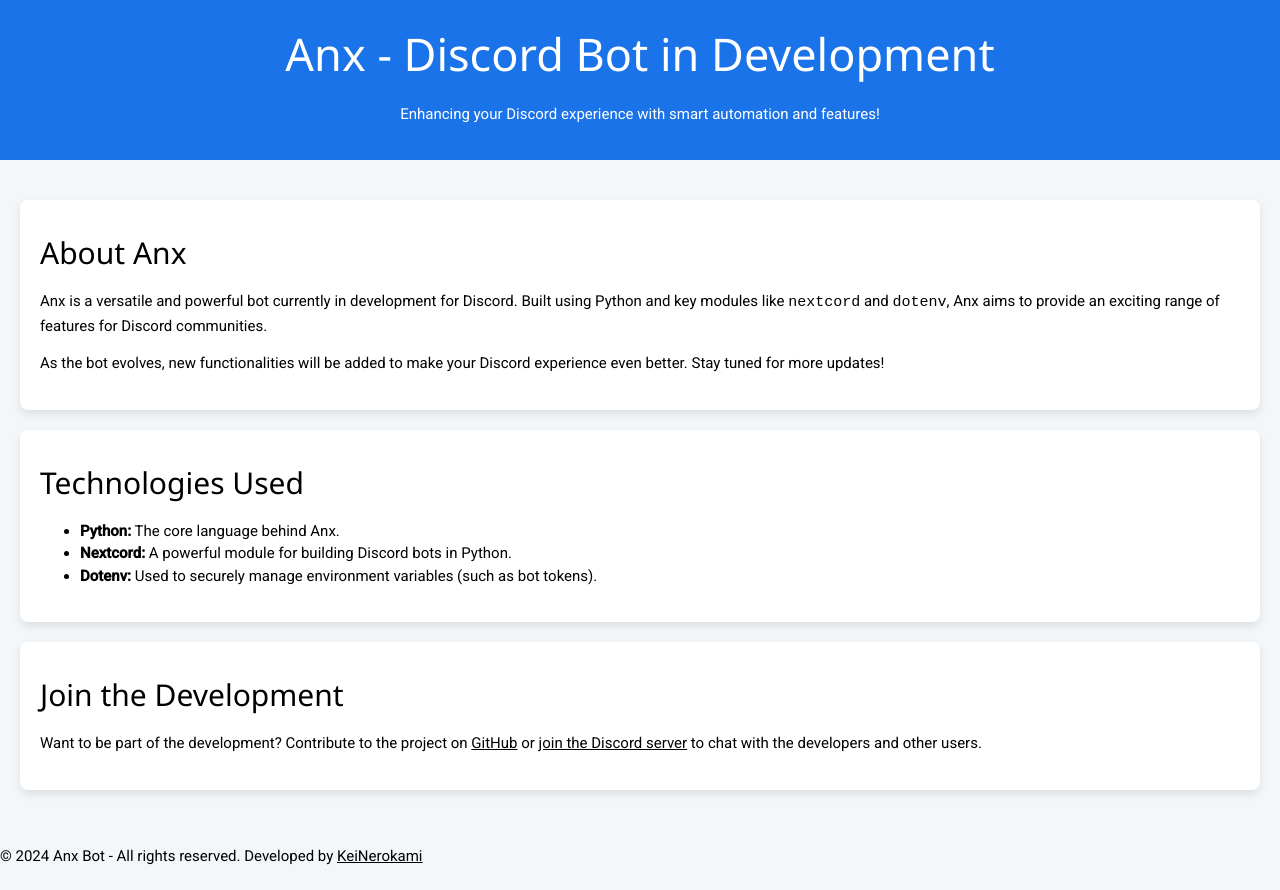
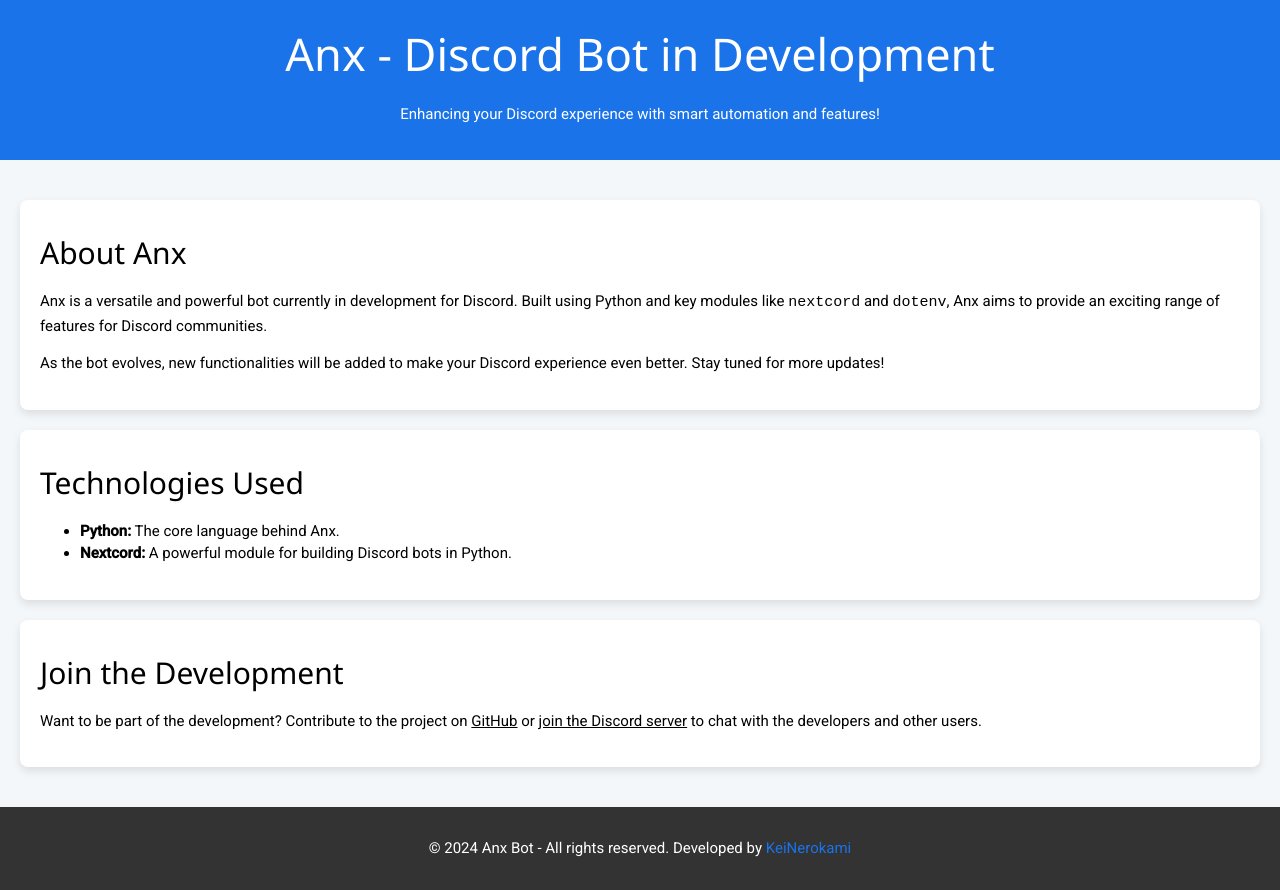
Before and after one commit to KeiNerokami/ANX-dic, a plain HTML site: page page/index.html in a window 1280 px wide. Drawn offline with nearby package versions, Linux system fonts and the light colour scheme.

Commit message:
Update index.html
updated

```diff
--- a/page/index.html
+++ b/page/index.html
@@ -49,22 +49,22 @@
             padding: 20px;
         }
 
-        footer {
+        .bot {
             background-color: #333;
             color: white;
             text-align: center;
             padding: 15px 0;
-            position: fixed;
+            position: static;
             width: 100%;
             bottom: 0;
         }
 
-        footer a {
+        .bot a {
             color: #1a73e8;
             text-decoration: none;
         }
 
-        footer a:hover {
+        .bot a:hover {
             text-decoration: underline;
         }
     </style>
@@ -88,7 +88,6 @@
             <ul>
                 <li><strong>Python:</strong> The core language behind Anx.</li>
                 <li><strong>Nextcord:</strong> A powerful module for building Discord bots in Python.</li>
-                <li><strong>Dotenv:</strong> Used to securely manage environment variables (such as bot tokens).</li>
             </ul>
         </section>
 
@@ -99,7 +98,7 @@
     </main>
 
 
-    <p>&copy; 2024 Anx Bot - All rights reserved. Developed by <a href="https://github.com/KeiNerokami" target="_blank">KeiNerokami</a></p>
+    <div class="bot"><p>&copy; 2024 Anx Bot - All rights reserved. Developed by <a href="https://github.com/KeiNerokami" target="_blank">KeiNerokami</a></p></div>
 
 </body>
 
```
